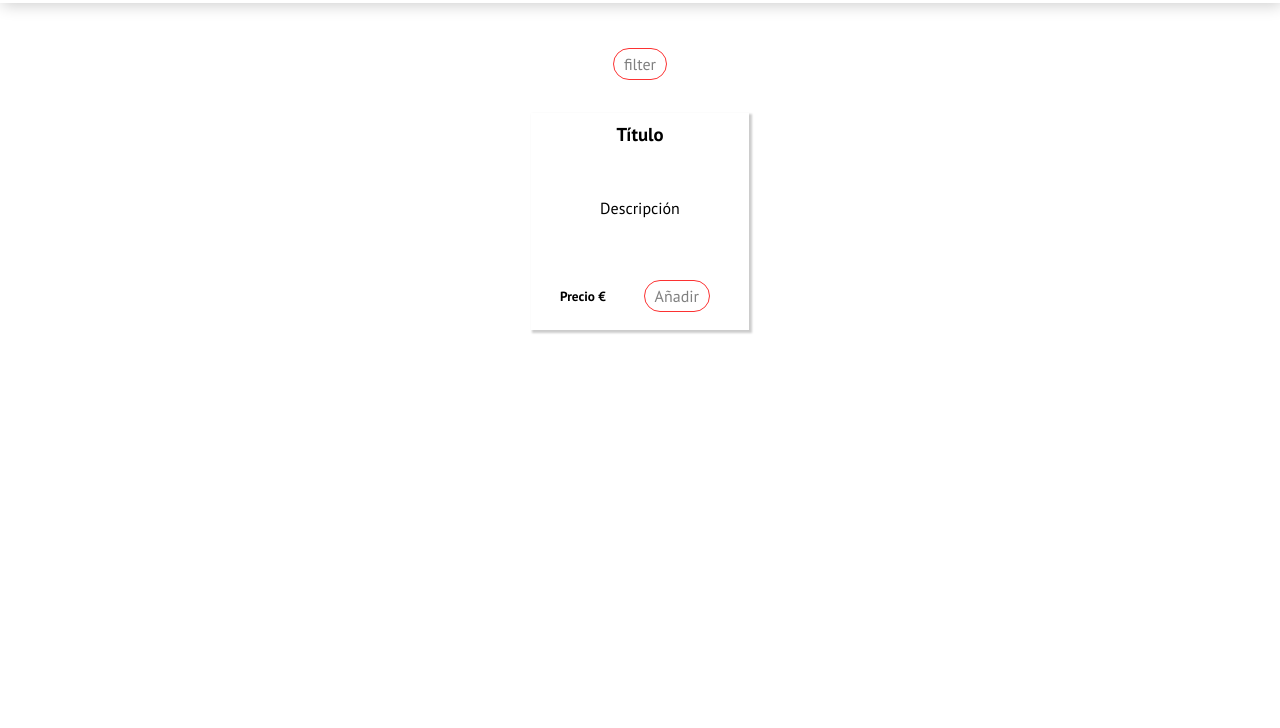
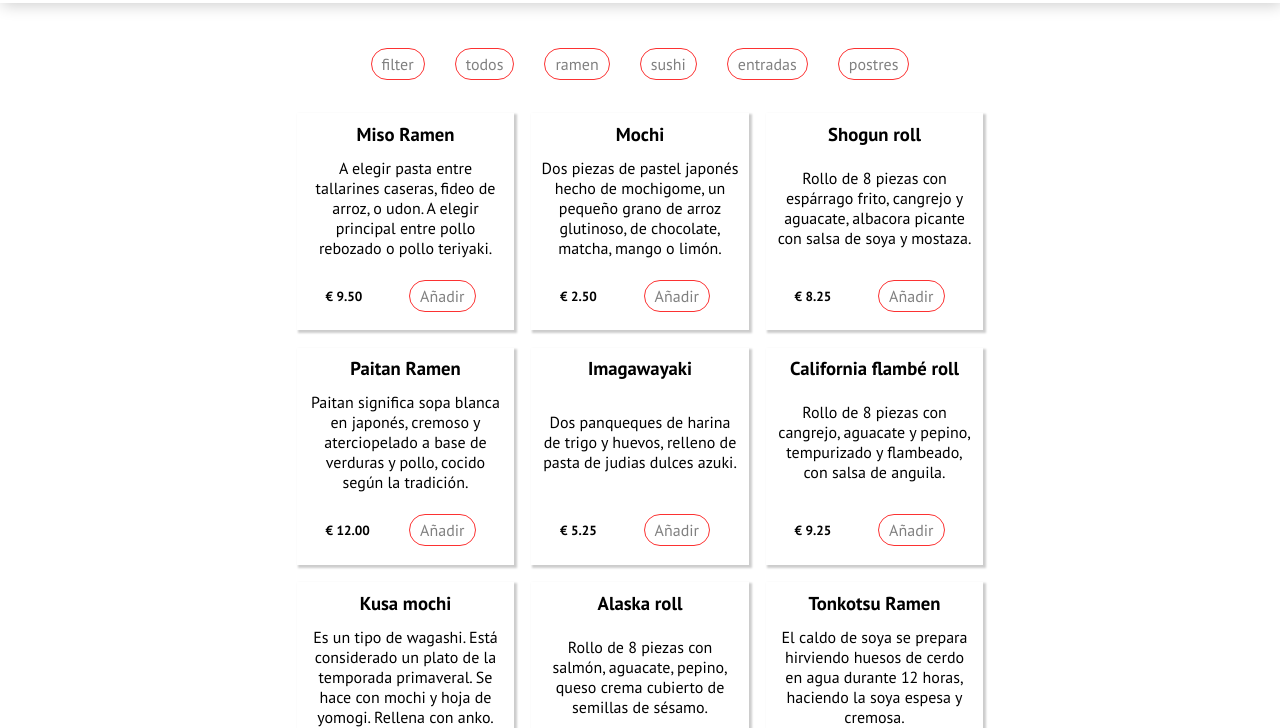
Before and after one commit to helopgom/kamaduraFood, a website built with Vite: page index.html in a window 1280 px wide. Shown: the part 72-800 px from the top of the page. Built offline with nearby package versions, Linux system fonts and the light colour scheme.

Commit message:
función imprimir en pantalla platos

```diff
--- a/assets/data/data.js
+++ b/assets/data/data.js
@@ -97,7 +97,7 @@ const products = [
         name: 'Edamame',
         description: 'Cocinadas al vapor, sazonadas con sal kosher.',
         price: 4.75,
-        category: "entrada"
+        category: "entradas"
     },
     {
         id: 14,
--- a/index.html
+++ b/index.html
@@ -73,8 +73,10 @@
             </div>
         </aside>
     </div>
-<script src="./src/menu.js"></script>
+
 </body>
+
+<script src="./src/menu.js" type="module"></script>
 <script src="./src/cart.js"></script>
 <script src="./src/receipt.js"></script>
 </html>
--- a/src/menu.js
+++ b/src/menu.js
@@ -1,18 +1,63 @@
-import { products, filters } from './data.js';
+import { products, filters } from '../assets/data/data.js';
 
 //DEBE imprimir en pantalla la información de filtros.
 document.addEventListener("DOMContentLoaded", () => {
     const filtersContainer = document.getElementById('filters');
     const productContainer = document.getElementById('products');
 
+    // Imprimir los filtros
+    filters.forEach(filter => {
+        const filterButton = document.createElement('button');
+        filterButton.className = 'filter';
+        filterButton.textContent = filter;
+        filterButton.addEventListener('click', () => filterProducts(filter));
+        filtersContainer.appendChild(filterButton);
+    });
 
-filters.forEach(filter => {
-    const filterButton = document.createElement('button');
-    filterButton.className = 'filter';
-    filterButton.textContent = filter;
-    filterButton.addEventListener('click', () => filterProducts(filter));
-    filtersContainer.appendChild(filterButton);
-});});
+    // Función para imprimir los productos
+    const printProducts = (productsToDisplay) => {
+        productContainer.innerHTML = '';
+        productsToDisplay.forEach(product => {
+            const productDiv = document.createElement('div');
+            productDiv.className = 'product-container';
 
+            const productTitle = document.createElement('h3');
+            productTitle.textContent = product.name;
+            productDiv.appendChild(productTitle);
 
-//DEBE imprimir en pantalla los productos, con su Título, descripción y precio en € y botón de añadir.
+            const productDescription = document.createElement('p');
+            productDescription.textContent = product.description;
+            productDiv.appendChild(productDescription);
+
+            const priceContainer = document.createElement('div');
+            priceContainer.className = 'price-container';
+
+            const productPrice = document.createElement('h5');
+            productPrice.textContent = `€ ${product.price.toFixed(2)}`;
+            priceContainer.appendChild(productPrice);
+
+            const addButton = document.createElement('button');
+            addButton.className = 'add-button';
+            addButton.textContent = 'Añadir';
+            // Aquí se puede agregar un event listener para manejar la lógica de añadir al carrito
+            priceContainer.appendChild(addButton);
+
+            productDiv.appendChild(priceContainer);
+
+            productContainer.appendChild(productDiv);
+        });
+    };
+
+    // De esta forma se imprimen todos los productos inicialmente
+    printProducts(products);
+
+    // Función para filtrar productos
+    const filterProducts = (filter) => {
+        if (filter === 'todos') {
+            printProducts(products);
+        } else {
+            const filteredProducts = products.filter(product => product.category === filter);
+            printProducts(filteredProducts);
+        }
+    };
+});
```
